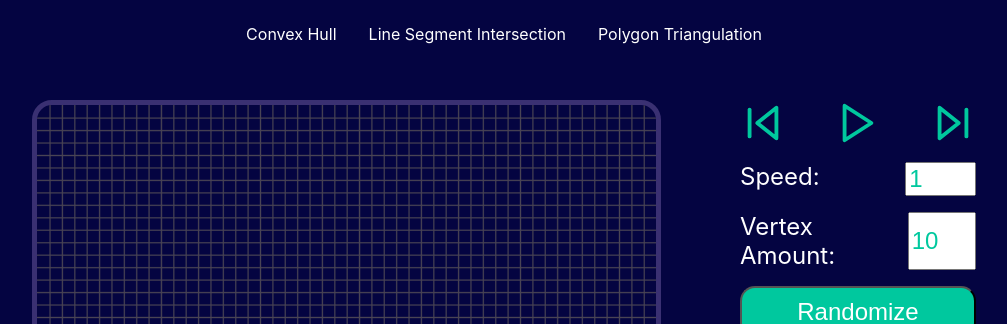
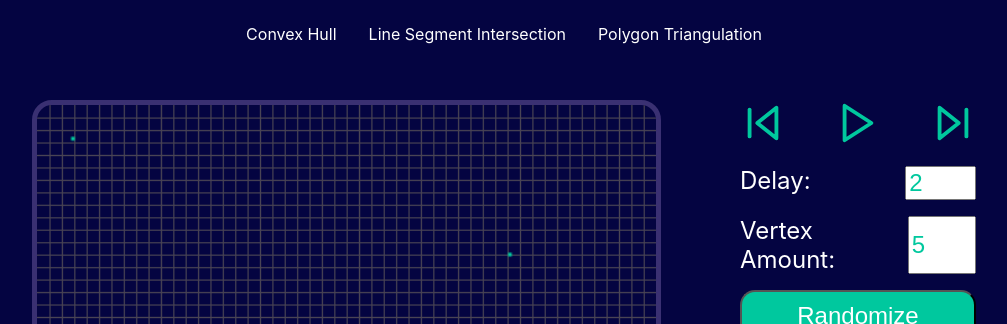
Before and after one commit to SonnyZ789123/computational-geometry-algorithms-visualizer, a React (Create React App) app: page /convex-hull in a window 1280 px wide. Shown: the top 324 px of the page, without its empty margins (136-1143 px from the left). Built offline with nearby package versions, Linux system fonts and the light colour scheme.

Commit message:
Create uninterruptible convex hull brute force

```diff
--- a/src/lib/algorithms/convexHull.ts
+++ b/src/lib/algorithms/convexHull.ts
@@ -1,3 +1,4 @@
+/* eslint-disable no-restricted-syntax */
 import { Edge, Vertex } from '../../types';
 import { relativeOrientation } from './helpers';
 
@@ -7,7 +8,6 @@ import { relativeOrientation } from './helpers';
  *
  * @returns {Vertex[]} A list containing the vertices of the convex hull in clockwise order
  */
-// eslint-disable-next-line import/prefer-default-export
 export function bruteForceConvexHull(vertices: Set<Vertex>): Vertex[] {
   const convexHullSet = new Set<Edge>();
 
--- a/src/lib/canvas.ts
+++ b/src/lib/canvas.ts
@@ -47,6 +47,11 @@ export function drawGrid(ctx: CanvasRenderingContext2D) {
   }
 }
 
+/**
+ * Clears the canvas and draws the grid.
+ *
+ * @param {CanvasRenderingContext2D} ctx - The 2D context of a canvas
+ */
 export function clearCanvas(ctx: CanvasRenderingContext2D) {
   ctx.clearRect(0, 0, CANVAS_WIDTH, CANVAS_HEIGHT);
   drawGrid(ctx);
--- a/src/modules/ConvexHull.tsx
+++ b/src/modules/ConvexHull.tsx
@@ -4,51 +4,126 @@ import {
   drawDot,
   generateRandomVertices,
   readyCanvas,
+  drawDirectedEdge,
+  clearAndRedrawBuffer,
 } from '../lib/canvas';
+import { DrawBuffer, Vertex } from '../types';
+import { relativeOrientation } from '../lib/algorithms/helpers';
+import { delay } from '../lib/visualization';
 
 import PageWrapper from './_common/PageWrapper';
 import Canvas from './_common/Canvas';
 import Controls from './_common/Controls';
-import { Vertex } from '../types';
+import colors from '../global/styles/colors';
 
 function ConvexHull(): JSX.Element {
   const canvasRef = useRef<HTMLCanvasElement>(null);
 
-  const [speed, setSpeed] = useState(1);
-  const [amount, setAmount] = useState(10);
+  const [delayAmount, setDelayAmount] = useState(2000); // in ms
+  const [amount, setAmount] = useState(5);
 
   const [vertices, setVertices] = useState<Vertex[]>([]);
+  const [drawBuffer, setDrawBuffer] = useState<DrawBuffer>({
+    vertices: [],
+    edges: [],
+    directedEdges: [],
+  });
+
+  const bruteForceConvexHull = async () => {
+    const ctx = readyCanvas(canvasRef);
+    if (!ctx) return;
+
+    // local drawBuffer
+    const localDrawBuffer: DrawBuffer = {
+      vertices: [...drawBuffer.vertices],
+      edges: [...drawBuffer.edges],
+      directedEdges: [...drawBuffer.directedEdges],
+    };
+
+    for (let i = 0; i < vertices.length; i += 1) {
+      for (let j = 0; j < vertices.length; j += 1) {
+        if (j === i) {
+          continue;
+        }
+
+        let valid = true;
+        const e1 = { from: vertices[i], to: vertices[j] };
+        drawDirectedEdge(ctx, e1, colors.white);
+        localDrawBuffer.directedEdges.push({
+          value: e1,
+          color: colors.white,
+        });
+        await delay(delayAmount);
+
+        for (let k = 0; k < vertices.length; k += 1) {
+          if (k === i || k === j) {
+            continue;
+          }
+
+          const e2 = { from: vertices[i], to: vertices[k] };
+
+          // Testing if it lies on the left of the processed edge
+          if (relativeOrientation(e1, e2) >= 0) {
+            valid = false;
+            drawDirectedEdge(ctx, e2, colors.red);
+            // Do not add to drawBuffer
+            await delay(delayAmount);
+            break;
+          } else {
+            drawDirectedEdge(ctx, e2, colors.secondary);
+            // Do not add to drawBuffer
+            await delay(delayAmount);
+          }
+          clearAndRedrawBuffer(ctx, localDrawBuffer);
+        }
+
+        localDrawBuffer.directedEdges.pop();
+        // If valid, keep drawing that edge in different color
+        if (valid) {
+          localDrawBuffer.directedEdges.push({
+            value: e1,
+            color: colors.yellow,
+          });
+        }
+
+        // Pop the just processed edge from the drawBuffer so we don't draw it anymore
+        clearAndRedrawBuffer(ctx, localDrawBuffer);
+      }
+    }
+
+    setDrawBuffer(localDrawBuffer);
+  };
 
   const randomize = () => {
     const ctx = readyCanvas(canvasRef);
-    if (ctx) {
-      clearCanvas(ctx);
-      setVertices(generateRandomVertices(amount));
-      vertices.forEach((v) => {
-        drawDot(ctx, v);
-      });
-    }
+    if (!ctx) return;
+
+    clearCanvas(ctx);
+    const temp = generateRandomVertices(amount);
+    temp.forEach((v) => {
+      drawDot(ctx, v, colors.secondary);
+    });
+    setVertices(temp); // Should we put in the drawBuffer?
+    setDrawBuffer({
+      ...drawBuffer,
+      vertices: [...temp.map((v) => ({ value: v, color: colors.secondary }))],
+    });
   };
 
   useEffect(() => {
-    const ctx = readyCanvas(canvasRef);
-    if (ctx) {
-      setVertices(generateRandomVertices(amount));
-      vertices.forEach((v) => {
-        drawDot(ctx, v);
-      });
-    }
+    randomize();
   }, []);
 
   return (
     <PageWrapper>
       <Canvas canvasRef={canvasRef} />
       <Controls
-        speed={speed}
-        setSpeed={setSpeed}
+        delay={delayAmount}
+        setDelay={setDelayAmount}
         amount={amount}
         setAmount={setAmount}
         randomize={randomize}
+        start={bruteForceConvexHull}
       />
     </PageWrapper>
   );
--- a/src/modules/_common/Controls.tsx
+++ b/src/modules/_common/Controls.tsx
@@ -21,6 +21,10 @@ const PlayContainer = styled.div`
   justify-content: space-between;
 `;
 
+const Icon = styled.div`
+  cursor: pointer;
+`;
+
 const ControlContainer = styled.div`
   display: flex;
   justify-content: space-between;
@@ -38,22 +42,24 @@ const Input = styled.input`
 `;
 
 type ControlsProps = {
-  speed: number;
-  setSpeed: React.Dispatch<React.SetStateAction<number>>;
+  delay: number;
+  setDelay: React.Dispatch<React.SetStateAction<number>>;
   amount: number;
   setAmount: React.Dispatch<React.SetStateAction<number>>;
   randomize: (e: React.MouseEvent<HTMLButtonElement, MouseEvent>) => void;
+  start: () => void;
 };
 
 function Controls({
-  speed,
-  setSpeed,
+  delay,
+  setDelay,
   amount,
   setAmount,
   randomize,
+  start,
 }: ControlsProps): JSX.Element {
-  const handleSpeedChange = (e: React.ChangeEvent<HTMLInputElement>) => {
-    setSpeed(Number(e.target.value));
+  const handleDelayChange = (e: React.ChangeEvent<HTMLInputElement>) => {
+    setDelay(Number(e.target.value) * 1000);
   };
 
   const handleAmountChange = (e: React.ChangeEvent<HTMLInputElement>) => {
@@ -63,17 +69,23 @@ function Controls({
   return (
     <Container>
       <PlayContainer>
-        <SkipBackIcon />
-        <PlayIcon />
-        <SkipForwardIcon />
+        <Icon>
+          <SkipBackIcon />
+        </Icon>
+        <Icon>
+          <PlayIcon onClick={start} />
+        </Icon>
+        <Icon>
+          <SkipForwardIcon />
+        </Icon>
       </PlayContainer>
       <ControlContainer>
-        <Description htmlFor='speed'>Speed:</Description>
+        <Description htmlFor='delay'>Delay:</Description>
         <Input
-          id='speed'
-          name='speed'
-          value={`${speed}`}
-          onChange={handleSpeedChange}
+          id='delay'
+          name='delay'
+          value={`${delay / 1000}`}
+          onChange={handleDelayChange}
           type='number'
           min={0.1}
           step={0.1}
```
Also changed, not shown: .eslintrc.json.
